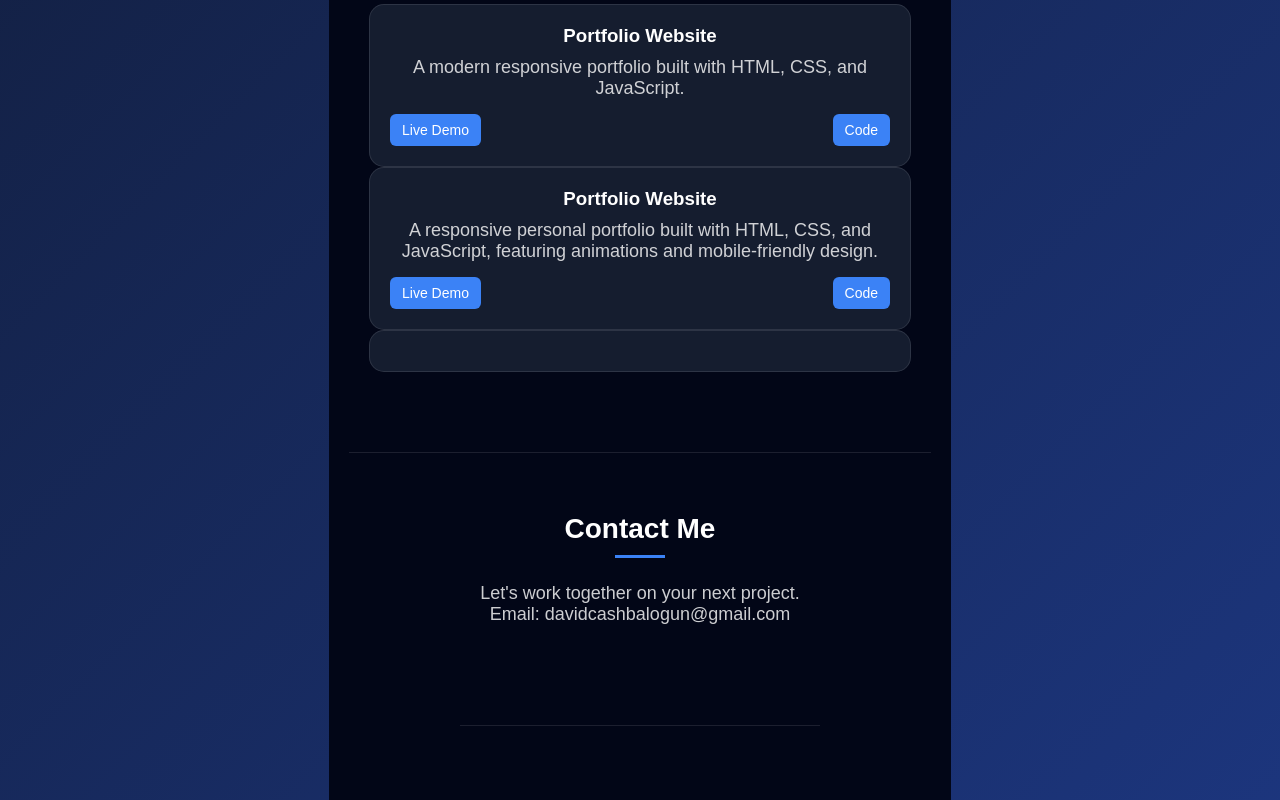
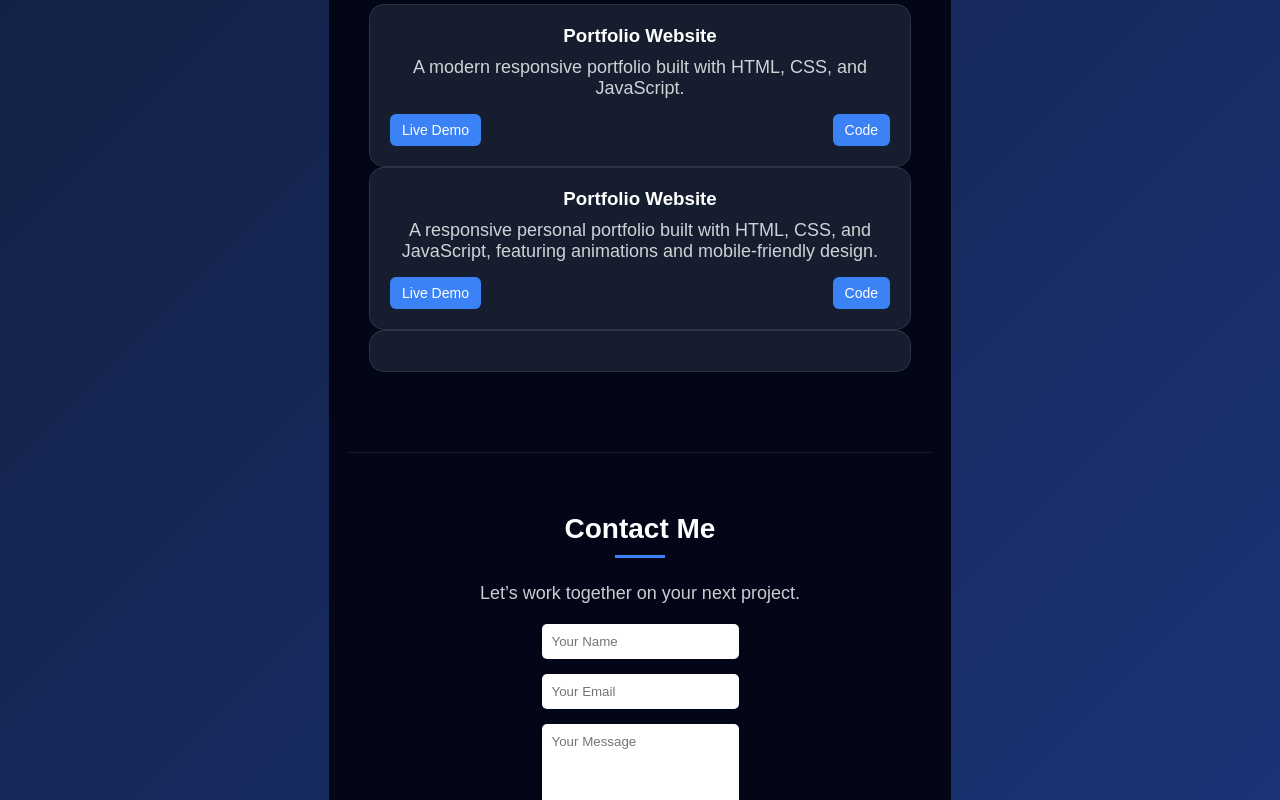
Before and after one commit to davidcashbalogun/david-portfolio, a plain HTML site: page index.html in a window 1280 px wide. Shown: the part 2000-2800 px from the top of the page. Drawn offline with Linux system fonts and the light colour scheme.

Commit message:
Add files via upload

```diff
--- a/index.html
+++ b/index.html
@@ -135,8 +135,19 @@
   <!-- CONTACT -->
   <section id="contact">
     <h2>Contact Me</h2>
-    <p>Let's work together on your next project.</p>
-    <p>Email: davidcashbalogun@gmail.com</p>
+    <p>Let’s work together on your next project.</p>
+
+    <form action="https://formspree.io/f/myklwbog" method="POST">
+
+      <input type="text" name="name" placeholder="Your Name" required>
+
+      <input type="email" name="email" placeholder="Your Email" required>
+
+      <textarea name="message" placeholder="Your Message" required></textarea>
+
+      <button type="submit">Send Message</button>
+
+    </form>
   </section>
 
     <div class="socials">
--- a/style.css
+++ b/style.css
@@ -401,3 +401,53 @@ h2::after {
 .cv-btn:hover {
   background: #16a34a;
 }
+
+form {
+  max-width: 400px;
+  margin: 20px auto;
+  display: flex;
+  flex-direction: column;
+  gap: 15px;
+}
+
+input, textarea {
+  padding: 10px;
+  border-radius: 5px;
+  border: none;
+  outline: none;
+}
+
+textarea {
+  height: 120px;
+}
+
+form button {
+  background: #3b82f6;
+  color: white;
+}
+
+.navbar {
+  backdrop-filter: blur(10px);
+}
+
+.hidden {
+  opacity: 0;
+  transform: scale(0.95);
+}
+
+.show {
+  opacity: 1;
+  transform: scale(1);
+}
+
+a:hover {
+  opacity: 0.8;
+}
+
+html {
+  scroll-behavior: smooth;
+}
+
+button:hover {
+  transform: translateY(-2px);
+}
```
